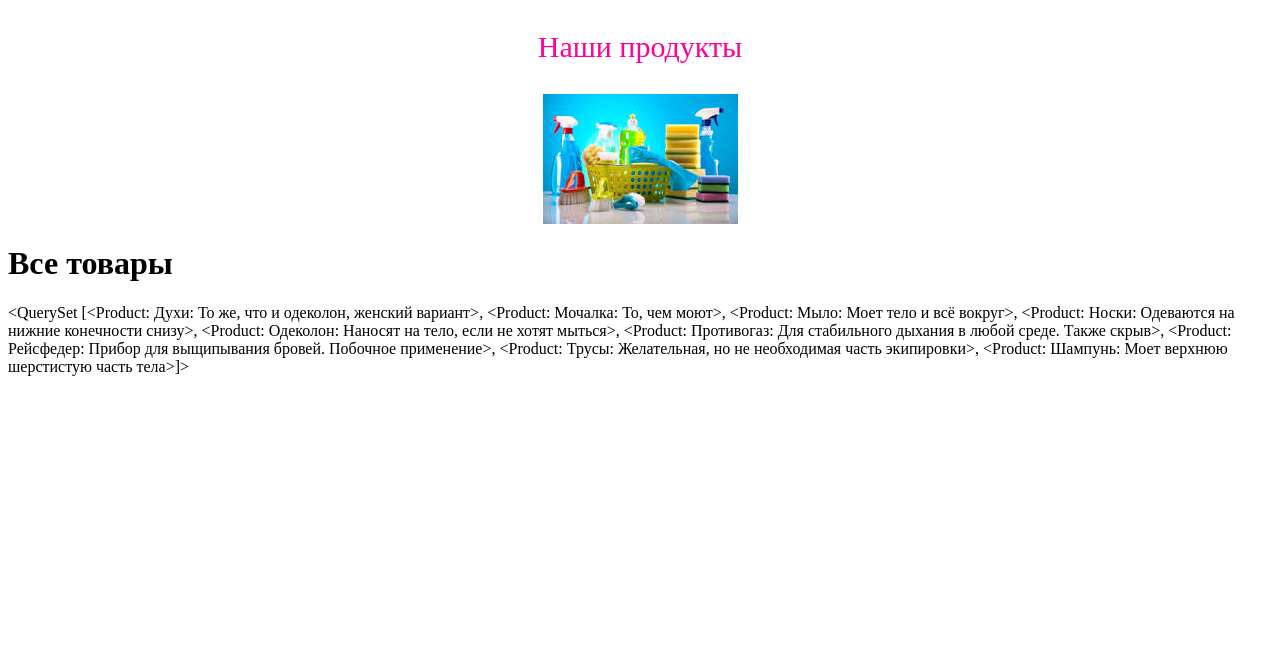
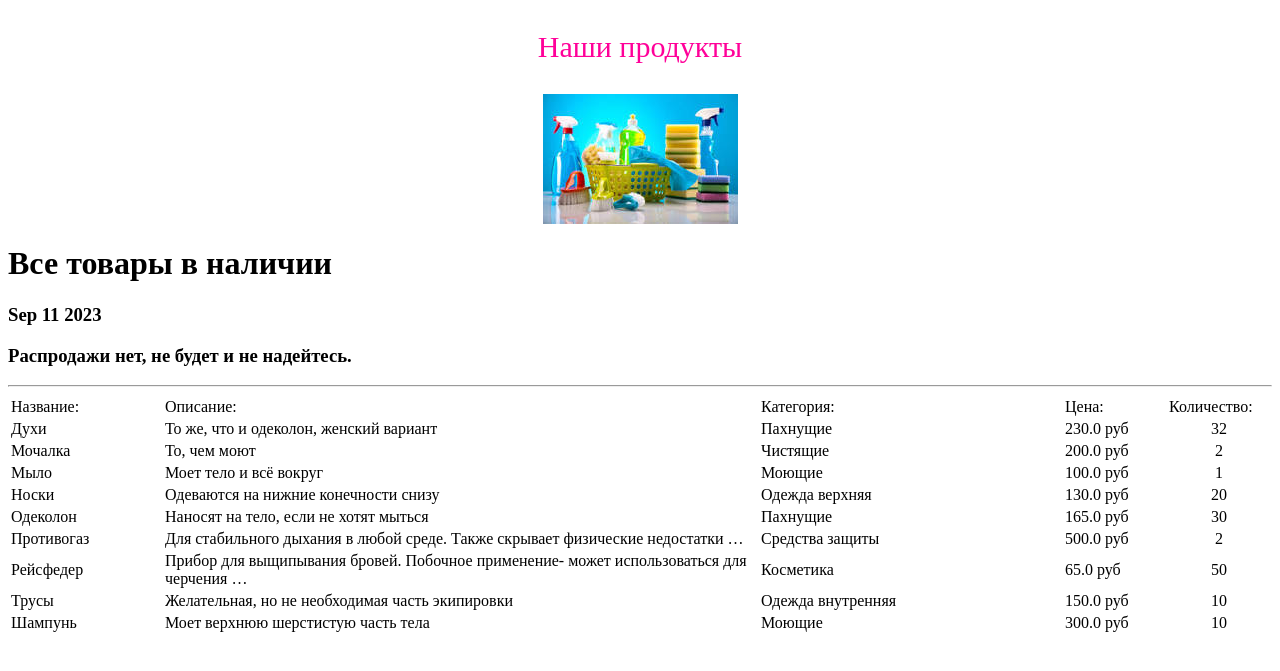
Before and after one commit to SkipperVV/Django_D6.2, a Django app: page /products/ in a window 1280 px wide. Shown: the top 671 px of the page. Run offline with Django 4.2, Linux system fonts and the light colour scheme; data comes from the database, SQL or seed files in the repository; both versions use the stored data as it was after the commit.

Commit message:
11.09.23

```diff
--- /dev/null
+++ b/project/simpleapp/templatetags/custom_filters.py
@@ -0,0 +1,19 @@
+from django import template
+
+register = template.Library()
+#добавили в файл словарь со списком кодов валют и их символов, который используем в функции.
+CURRENCIES_SYMBOLS = {
+    "rub": "руб",
+    "usd": "$",
+}
+
+
+@register.filter()
+def currency(value, code="rub"):
+    """
+    value: значение, к которому нужно применить фильтр
+    code: код валюты
+    """
+    postfix = CURRENCIES_SYMBOLS[code]
+
+    return f"{value} {postfix}"
--- /dev/null
+++ b/project/simpleapp/templatetags/custom_tags.py
@@ -0,0 +1,11 @@
+from datetime import datetime
+
+from django import template
+
+
+register = template.Library()
+
+
+@register.simple_tag()
+def current_time(format_string='%b %d %Y'):
+   return datetime.utcnow().strftime(format_string)
--- a/project/simpleapp/views.py
+++ b/project/simpleapp/views.py
@@ -2,6 +2,7 @@
 что в этом представлении мы будем выводить список объектов из БД'''
 from django.views.generic import ListView, DetailView
 from .models import Product
+from datetime import datetime
 
 class ProductsList(ListView):
     # Указываем модель, объекты которой мы будем выводить
@@ -21,6 +22,21 @@ class ProductsList(ListView):
     Для этого снова перейдём в файл simpleapp/views.py и добавим в него представление ProductDetail,
     которое будет выдавать информацию об одном товаре.'''
 
+        # Метод get_context_data позволяет нам изменить набор данных,
+    # который будет передан в шаблон.
+    def get_context_data(self, **kwargs):
+        # С помощью super() мы обращаемся к родительским классам
+        # и вызываем у них метод get_context_data с теми же аргументами,
+        # что и были переданы нам.
+        # В ответе мы должны получить словарь.
+        context = super().get_context_data(**kwargs)
+        # К словарю добавим текущую дату в ключ 'time_now'.
+        context['time_now'] = datetime.utcnow()
+        # Добавим ещё одну пустую переменную,
+        # чтобы на её примере рассмотреть работу ещё одного фильтра.
+        context['next_sale'] = None
+        return context
+
 class ProductDetail(DetailView):
     # Модель всё та же, но мы хотим получать информацию по отдельному товару
     model = Product
--- a/project/templates/products.html
+++ b/project/templates/products.html
@@ -1,13 +1,40 @@
-<!--  наследуемся от шаблона default.html, который мы создавали для flatpages -->
 {% extends 'flatpages/default.html' %}
+{% load custom_filters %}
+<!-- Подключаем новый файл с нашим тегом -->
+{% load custom_tags %}
 
-<!-- Название у нас будет products -->
 {% block title %}
 Products
 {% endblock title %}
-
-<!-- В контенте на странице мы выводим все товары -->
 {% block content %}
-<h1>Все товары</h1>
-{{ products }}
+<h1>Все товары в наличии</h1>
+<h3>{% current_time '%b %d %Y' %}</h3>
+<!--  или {{time_now|date:'M d Y'}}</h3> -->
+<!-- фильтр default_if_none -->
+<h3>{{next_sale|default_if_none:'Распродажи нет, не будет и не надейтесь.'}}</h3>
+<hr>
+{% if products %}
+<table>
+    <tr>
+        <td> Название: </td>
+        <td> Описание: </td>
+        <td> Категория: </td>
+        <td> Цена: </td>
+        <td> Количество: </td>
+    </tr>
+    {% for item in products %}
+    <tr>
+        <td width="150">{{item.name}}</td>
+        <td>{{item.description|truncatewords:10}}</td>
+        <td width="300">{{item.category.name}}</td>
+        <td width="100">{{item.price|currency:"rub"}}</td>
+        <td width="100" align="center">{{item.quantity}}</td>
+    </tr>
+    {% endfor %}
+</table>
+{% else %}
+<h2>Товаров нет!</h2>
+{% endif %}
 {% endblock content %}
+<!--Про тэги
+     http://htmlbook.ru/html/table -->
```
Also changed, not shown: project/db.sqlite3.
